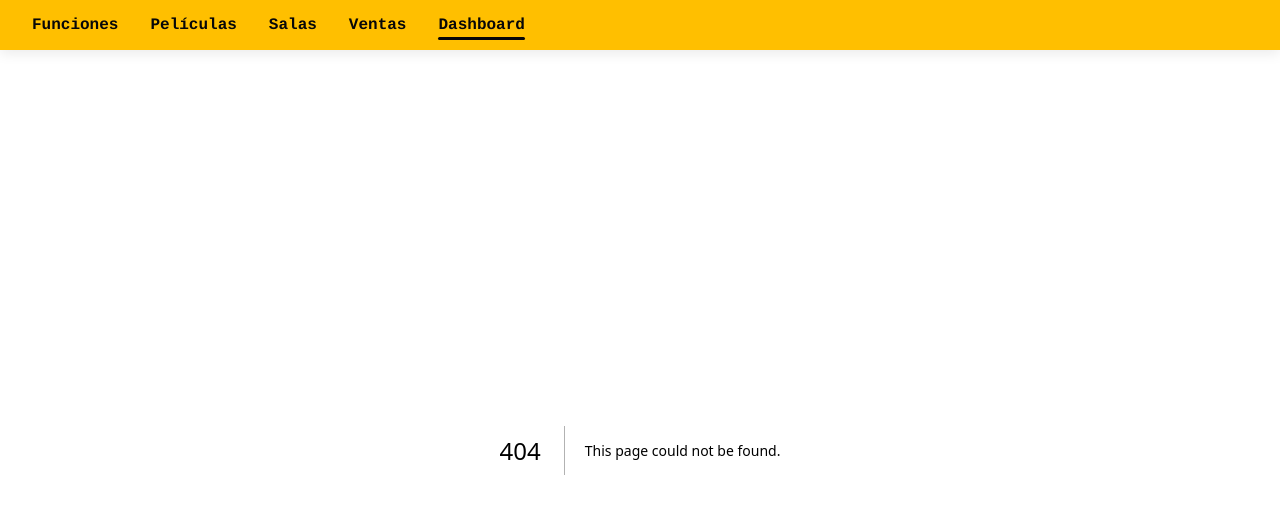
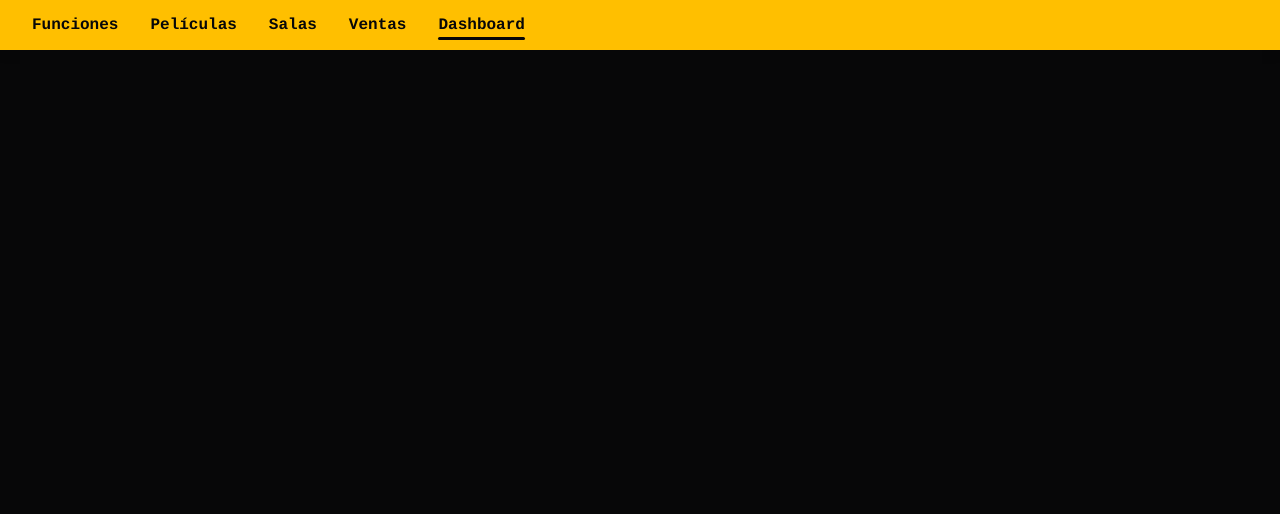
Before and after one commit to JavierCastill04/sg-cine, a Next.js app: page /dashboard in a window 1280 px wide. Before the commit this address had no page. Shown: the top 514 px of the page. Built offline with nearby package versions, Linux system fonts and the light colour scheme.

Commit message:
Agregar paginas de cada modulo

```diff
--- /dev/null
+++ b/src/app/dashboard/page.tsx
@@ -0,0 +1,8 @@
+
+export default function Home() {
+  return (
+    <main className="home-container">
+
+    </main>
+  );
+}
```
Also changed, not shown: src/app/peliculas/page.tsx (added, +8 -0 lines), src/app/salas/page.tsx (added, +8 -0 lines), src/app/ventas/page.tsx (added, +8 -0 lines).
